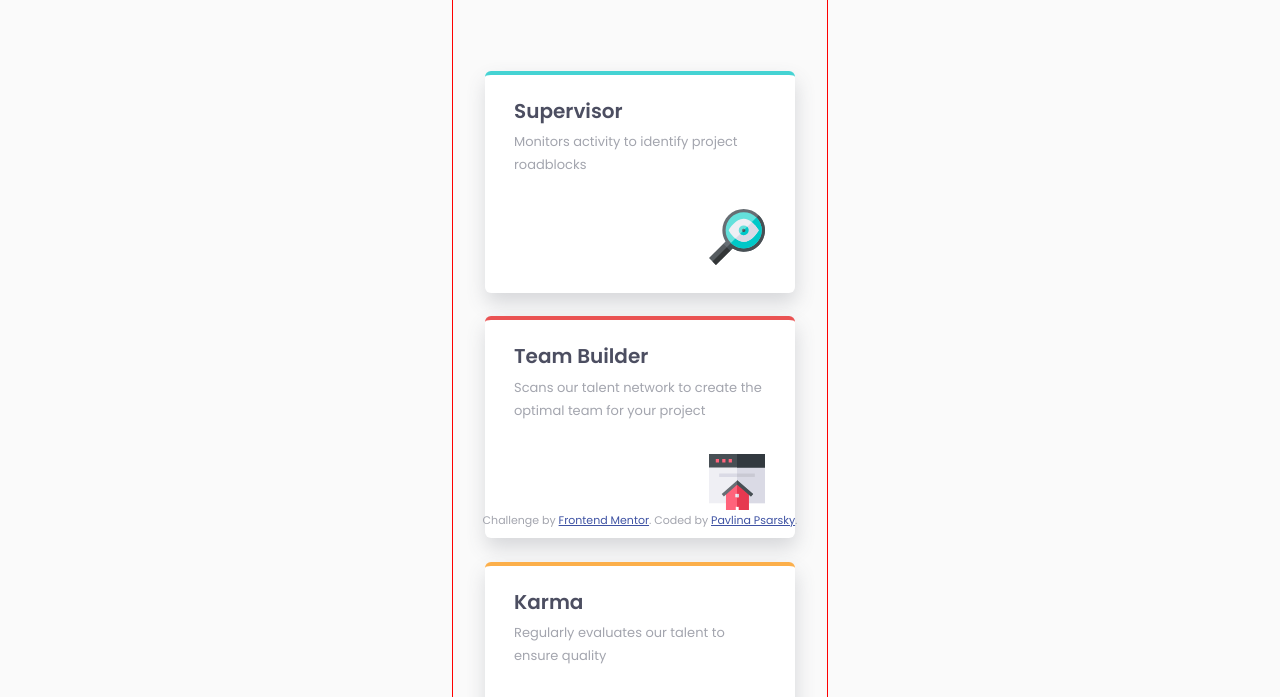
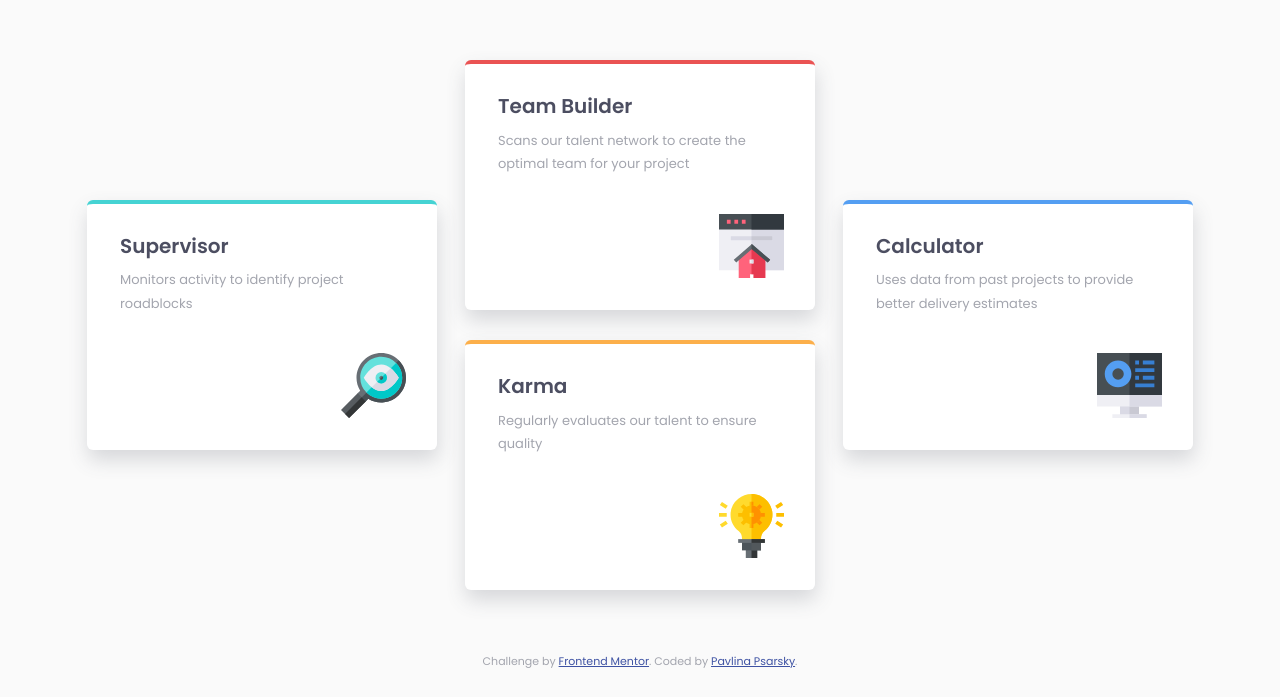
Before and after one commit to PavlinaPs/four-card-feature-section, a plain HTML site: page index.html in a window 1280 px wide. Shown: the part 251-948 px from the top of the page. Drawn offline with Linux system fonts and the light colour scheme.

Commit message:
desktop layout done, README

```diff
--- a/style.css
+++ b/style.css
@@ -20,12 +20,18 @@
     --fs-normal: 1.5rem;
     --fs-mid: 2rem;
     --fs-large: 2.4rem;
-    /* --fs-h2: 1.5rem; */
 
     --fw-light: 200;
     --fw-regular: 400;
     --fw-bold: 600;
 }
+
+@media (min-width: 70em) {
+    :root {
+        --fs-large: 3.6rem;
+    }
+}
+
 /*** reset ***/
 * {
     margin: 0;
@@ -57,7 +63,14 @@ img {
     margin: 0 auto;
     padding: 8.4rem 3rem 5.3rem 3rem;
     text-align: center;
-    outline: 1px solid red;
+}
+
+@media (min-width: 70em) {
+    .section {
+        position: relative;
+        width: fit-content;
+        padding-top: 7.8rem;
+    }
 }
 
 .section__title {
@@ -76,6 +89,20 @@ img {
     margin-top: 1.5rem;
     font-size: var(--fs-normal);
     line-height: 1.7;
+}
+
+@media (min-width: 70em) {
+    .section__title {
+        width: 45rem;
+        margin: 0 auto;
+        line-height: 1.45;
+    }
+
+    .section__text {
+        width: 50rem;
+        margin: 1.7rem auto;
+        line-height: 1.6;
+    }
 }
 
 .section__cards-container {
@@ -112,7 +139,6 @@ img {
     right: 3rem;
     width: 5.6rem;
     height: auto;
-
 }
 
 .section__card--1 {
@@ -131,8 +157,51 @@ img {
     border-top: 4px solid var(--clr-blue);
 }
 
+@media (min-width: 70em) {
+    .section__cards-container {
+        display: grid;
+        grid-template-columns: repeat(3, 1fr);
+        grid-column-gap: 2.8rem;
+        grid-template-rows: repeat(4, 0.5fr);
+        margin-top: 6.4rem;
+    }
 
+    .section__card {
+        width: 35rem;
+        height: 25rem;
+        margin: 0;
+        padding: 2.7rem 3.3rem 2.1rem 3.3rem;
+    }
 
+    .section__card__text {
+        margin-top: 0.75rem;
+    }
+
+    .section__card__image {
+        bottom: 3.2rem;
+        right: 3.15rem;
+        width: 6.45rem;
+    }
+
+    .section__card--1 {
+        margin-top: 0.7rem;
+        grid-area: 2/1/4/2;
+    }
+
+    .section__card--2 {
+        grid-area: 1/2/3/3;
+    }
+
+    .section__card--3 {
+        grid-area:3/2/5/3;
+        margin-top: 1.5rem;
+    }
+
+    .section__card--4 {
+        margin-top: 0.7rem;
+        grid-area: 2/3/4/4;
+    }
+}
 
 /*** footer ***/
 .attribution {
@@ -145,14 +214,3 @@ img {
 .attribution a {
     color: hsl(228, 45%, 44%);
 }
-
-@media (min-width: 45em) {
-    .attribution {
-        position: absolute;
-        bottom: 0;
-        width: 100%;
-        padding: 1rem;
-        font-size: 1.1rem;
-        text-align: center;
-    }
-}
```
Also changed, not shown: 1 other file.
